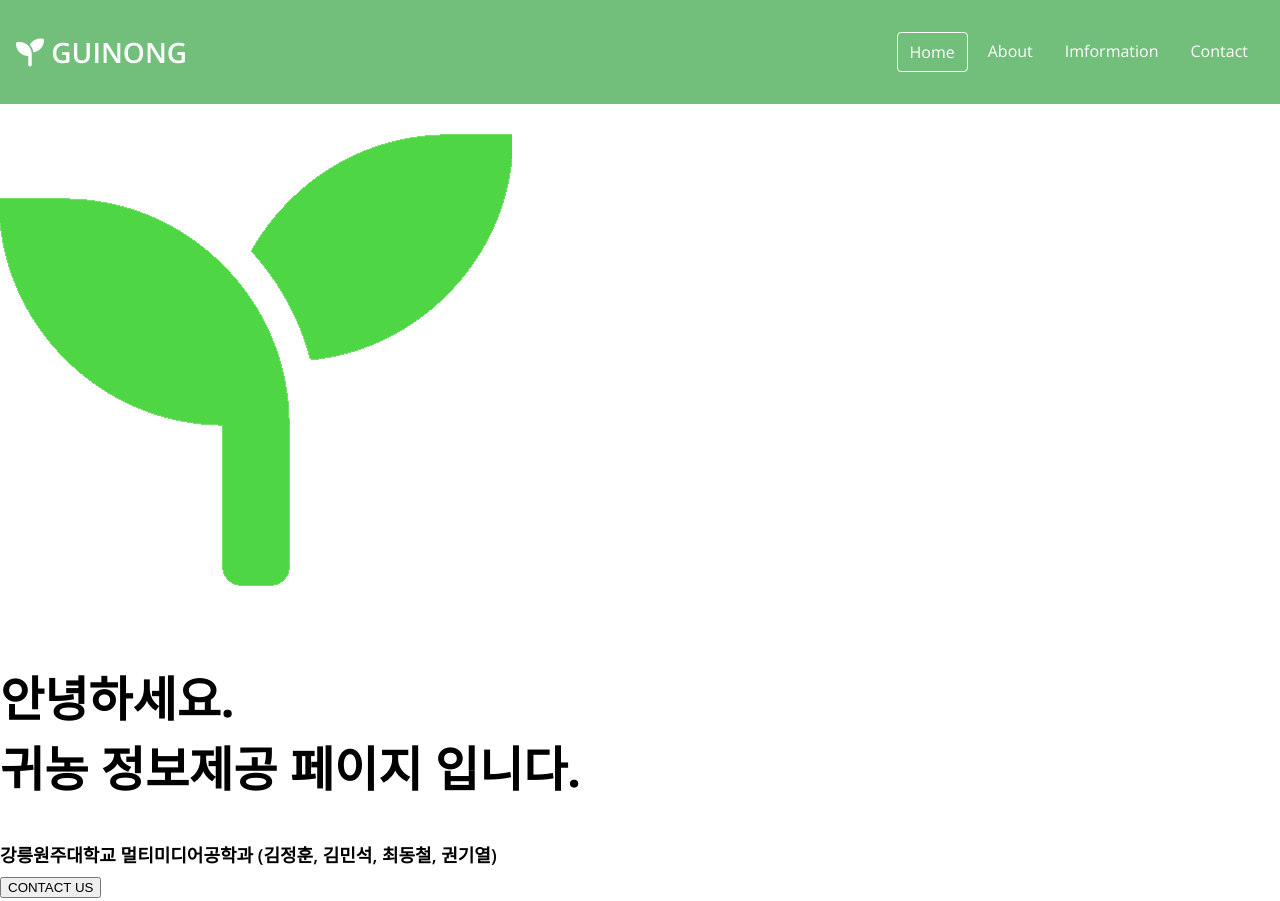
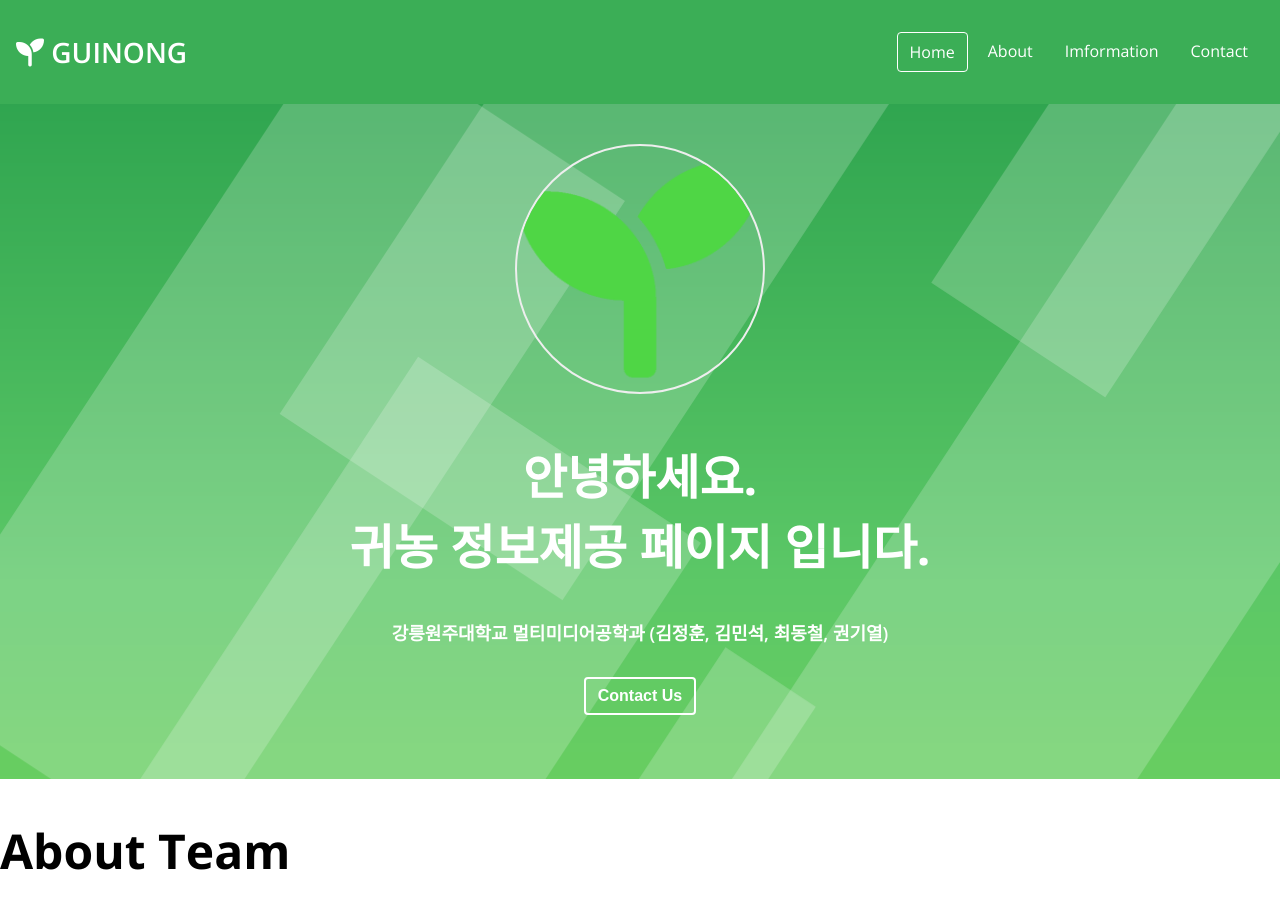
Before and after one commit to qqqq4632/portfolio, a plain HTML site: page index.html in a window 1280 px wide. Shown: the top 901 px of the page. Drawn offline with nearby package versions, Linux system fonts and the light colour scheme.

Commit message:
CSS: Home

```diff
--- a/index.html
+++ b/index.html
@@ -31,7 +31,7 @@
             <img src="image/leaf.png" alt="Guinong photo" class="home__photo"/>
             <h1 class="home__title">안녕하세요.<br/>귀농 정보제공 페이지 입니다.</h1>
             <h2 class="home__description">강릉원주대학교 멀티미디어공학과 (김정훈, 김민석, 최동철, 권기열)</h2>
-            <button class="home__contact">CONTACT US</button>
+            <button class="home__contact">Contact Us</button>
         </section>
         <!-- about -->
         <section id="about">
--- a/style.css
+++ b/style.css
@@ -8,7 +8,7 @@
 
     --color-dark-white: #bdbdbd;
 
-    --color-green: #72BE7B;
+    --color-green: #3bae56;
 
     --color-dark-green: #03440B;
 
@@ -70,8 +70,18 @@
   }
 
   ul{
+      padding-left: 0;
+  }
+
+  li{
       list-style: none;
-      padding-left: 0;
+  }
+
+  button{
+      background-color: transparent;
+      cursor: pointer;
+      border: none;
+      outline: none;
   }
   /* Typography */
   h1{
@@ -135,3 +145,33 @@
   .navbar__menu__item:hover{
       background-color: var(--color-dark-green);
   }
+
+  /* Home */
+
+  #home {
+      background: url('image/background.png') center/cover no-repeat;
+      padding: 40px;
+      text-align: center;;
+  }
+
+  .home__photo{
+      width: 250px;
+      height: 250px;
+      border-radius: 50%;
+      border: 2px solid var(--color-light-white);
+  }
+
+  .home__title,
+  .home__description{
+      color: var(--color-white)
+  }
+
+  .home__contact{
+      color: var(--color-white);
+      font-size: (var(--font-regular));
+      font-weight: var(--weight-bold);
+      margin: 24px;
+      padding: 8px 12px;
+      border: 2px solid var(--color-white);
+      border-radius: var(--size--border-radius);
+  }
```
Also changed, not shown: background.png (added), image/background.png (added).
